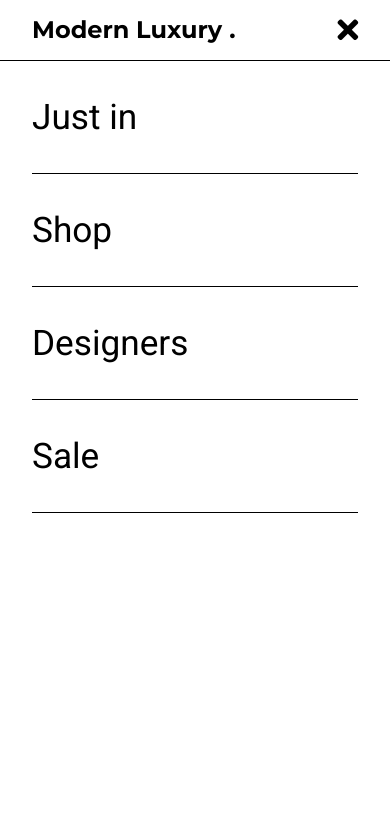
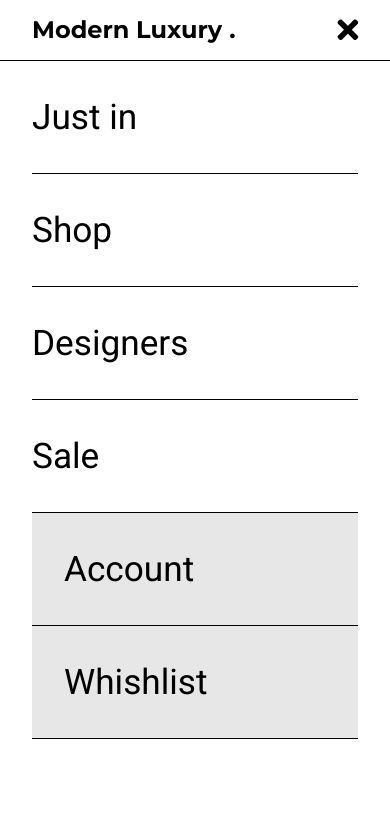
Before and after one commit to sfregolina/product-page, a website built with Parcel: page src/index.html in a window 390 px wide. Shown: the top 830 px of the page. Built offline with nearby package versions, Linux system fonts and the light colour scheme.

Commit message:
#17: add account menu to mobile menu and adjust styles

```diff
--- a/src/index.html
+++ b/src/index.html
@@ -17,6 +17,10 @@
 				<li class="burger-menu__list-item"><a href="#">Shop</a></li>
 				<li class="burger-menu__list-item"><a href="#">Designers</a></li>
 				<li class="burger-menu__list-item"><a href="#">Sale</a></li>
+			</ul>
+			<ul class="burger-menu__list account-menu">
+				<li class="burger-menu__list-item"><a href="#">Account</a></li>
+				<li class="burger-menu__list-item"><a href="#">Whishlist</a></li>
 			</ul>
 		</nav>
 		<header class="header">
--- a/src/sass/components/burger-menu.scss
+++ b/src/sass/components/burger-menu.scss
@@ -1,7 +1,7 @@
 @import "../common/mixins","../common/constants";
 
 .burger-menu {
-  position: fixed;
+  position: absolute;
   top: 0;
   left: 0;
   width: 100%;
@@ -48,4 +48,9 @@
       }
     }
   }
+
+  .account-menu li {
+    background-color: #e7e7e7;
+    padding-left: 2rem;
+  }
 }
```
